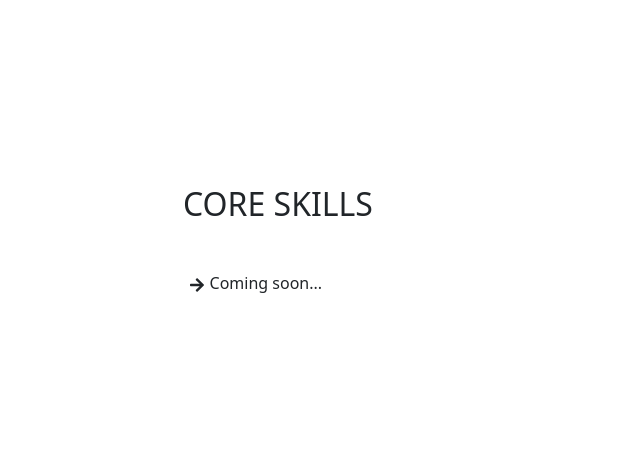
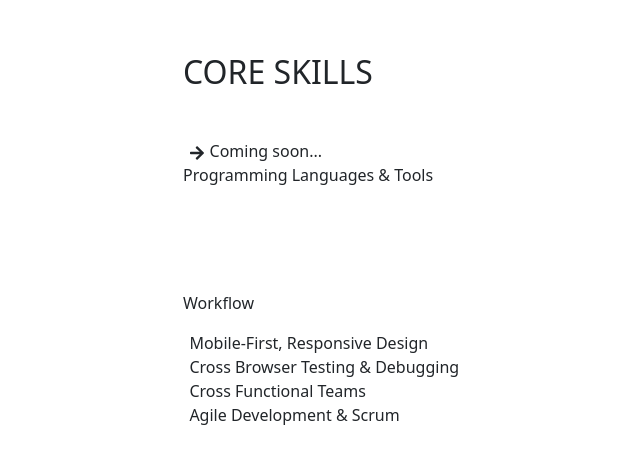
Before and after one commit to mcleanka/mcleanka.github.io, a React (Create React App) app: page / in a window 1280 px wide. Shown: the part 2563-3026 px from the top of the page, without its empty margins (137-777 px from the left). Built offline with nearby package versions, Linux system fonts and the light colour scheme; no server answers.

Commit message:
uncommented items

```diff
--- a/src/pages/Skills.tsx
+++ b/src/pages/Skills.tsx
@@ -14,7 +14,7 @@ export default function Skills() {
 						Coming soon...
 					</li>
 				</ul>
-				{/* <div className="subheading mb-3">Programming Languages &amp; Tools</div>
+				<div className="subheading mb-3">Programming Languages &amp; Tools</div>
 				<ul className="list-inline dev-icons">
 					<li className="list-inline-item">
 						<i className="fab fa-html5" />
@@ -79,7 +79,7 @@ export default function Skills() {
 						</span>
 						Agile Development &amp; Scrum
 					</li>
-				</ul> */}
+				</ul>
 			</div>
 		</section>
 	)
```
